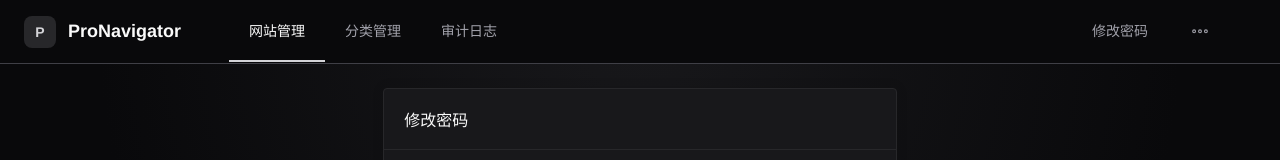
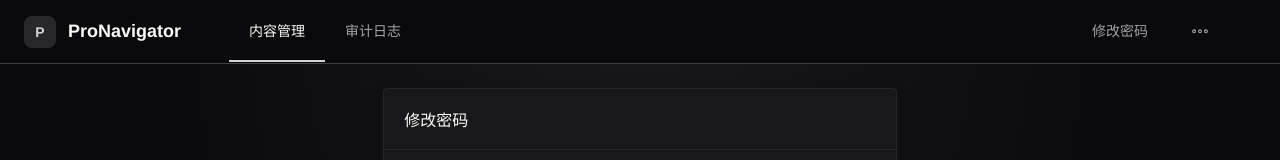
Before and after one commit to letsopen/ProNavigator, a Vue app in the folder web/: page /admin/password in a window 1280 px wide. Shown: the top 160 px of the page. Built offline with nearby package versions, Linux system fonts and the light colour scheme; sample sign-in values are in the browser's storage.

Commit message:
合并分类与网站管理为左右布局，隐藏分类排序列

```diff
--- a/web/src/views/admin/Index.vue
+++ b/web/src/views/admin/Index.vue
@@ -1,7 +1,6 @@
 <template>
   <Layout>
-    <WebsiteManager v-if="activeTab === 'websites'" />
-    <CategoryManager v-else-if="activeTab === 'categories'" />
+    <ContentManager v-if="activeTab === 'content'" />
     <AuditLogManager v-else />
   </Layout>
 </template>
@@ -10,16 +9,15 @@
 import { computed, provide, ref, readonly } from 'vue';
 import { useRoute } from 'vue-router';
 import Layout from './Layout.vue';
-import WebsiteManager from './components/WebsiteManager.vue';
-import CategoryManager from './components/CategoryManager.vue';
+import ContentManager from './components/ContentManager.vue';
 import AuditLogManager from './components/AuditLogManager.vue';
 
 const route = useRoute();
 
 const activeTab = computed(() => {
   const tab = route.query.tab;
-  if (tab === 'categories' || tab === 'audit-logs' || tab === 'websites') return tab;
-  return 'websites';
+  if (tab === 'content' || tab === 'audit-logs') return tab;
+  return 'content';
 });
 
 const refreshSignal = ref(0);
--- a/web/src/views/admin/Layout.vue
+++ b/web/src/views/admin/Layout.vue
@@ -21,16 +21,10 @@
           class="admin-menu"
         >
           <el-menu-item
-            index="websites"
-            @click="switchTab('websites')"
+            index="content"
+            @click="switchTab('content')"
           >
-            网站管理
-          </el-menu-item>
-          <el-menu-item
-            index="categories"
-            @click="switchTab('categories')"
-          >
-            分类管理
+            内容管理
           </el-menu-item>
           <el-menu-item
             index="audit-logs"
@@ -77,8 +71,8 @@ const router = useRouter();
 
 const activeTab = computed(() => {
   const tab = route.query.tab;
-  if (tab === 'categories' || tab === 'audit-logs' || tab === 'websites') return tab;
-  return 'websites';
+  if (tab === 'content' || tab === 'audit-logs') return tab;
+  return 'content';
 });
 
 function switchTab(tab) {
--- a/web/src/views/admin/components/CategoryManager.vue
+++ b/web/src/views/admin/components/CategoryManager.vue
@@ -24,6 +24,7 @@
         label="分类名称"
       />
       <el-table-column
+        v-if="showSort"
         prop="displayOrder"
         label="排序"
         width="80"
@@ -88,6 +89,13 @@ import { ref, onMounted, reactive, computed, nextTick, inject } from 'vue';
 import { ElMessage, ElMessageBox } from 'element-plus';
 import Sortable from 'sortablejs';
 import { useApi } from '../../../composables/useApi.js';
+
+defineProps({
+  showSort: {
+    type: Boolean,
+    default: true,
+  },
+});
 
 const events = inject('adminEventBus', null);
 
--- /dev/null
+++ b/web/src/views/admin/components/ContentManager.vue
@@ -0,0 +1,15 @@
+<template>
+  <el-row :gutter="24">
+    <el-col :span="6">
+      <CategoryManager :show-sort="false" />
+    </el-col>
+    <el-col :span="18">
+      <WebsiteManager />
+    </el-col>
+  </el-row>
+</template>
+
+<script setup>
+import CategoryManager from './CategoryManager.vue';
+import WebsiteManager from './WebsiteManager.vue';
+</script>
```
